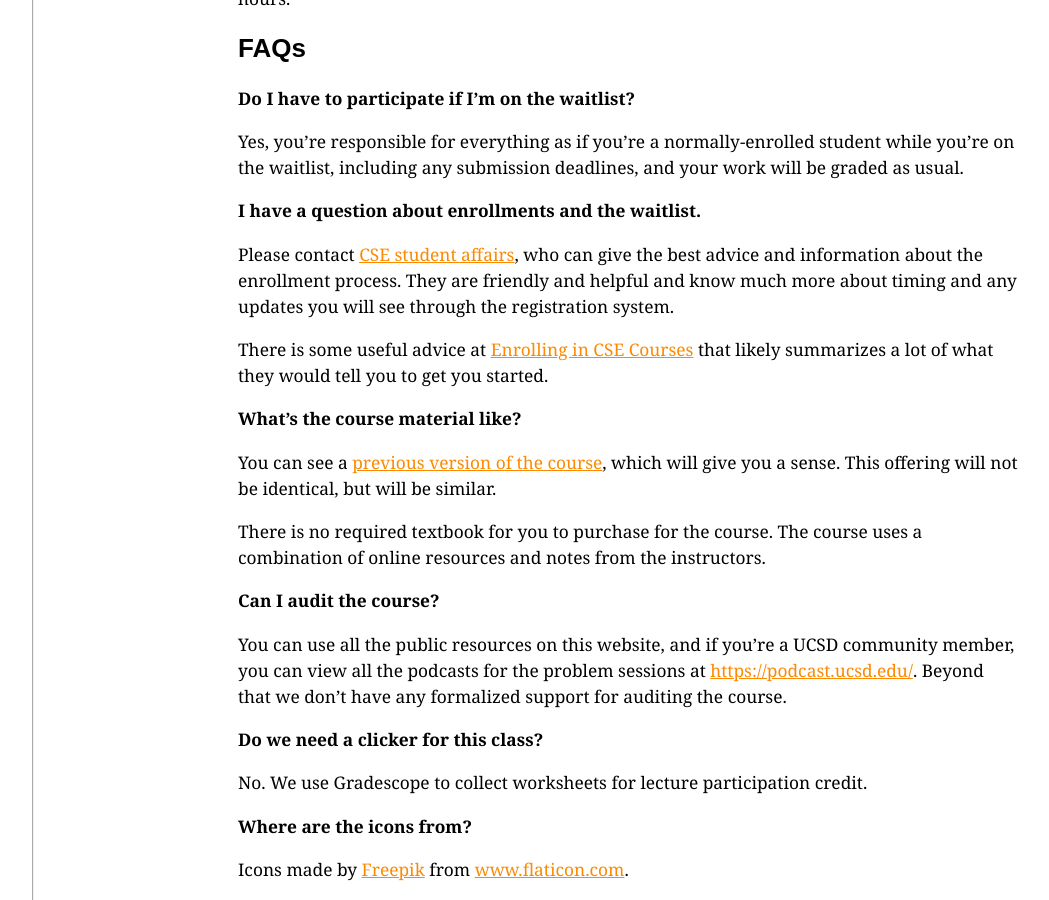
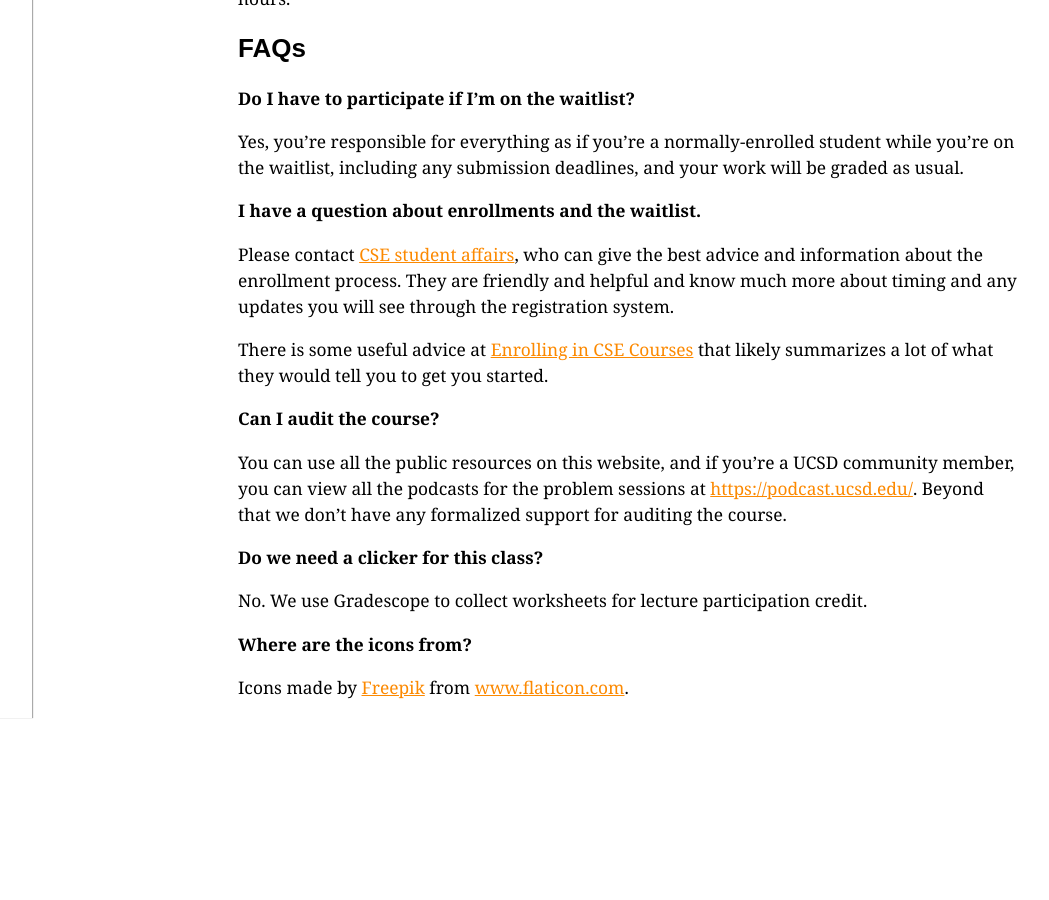
Before and after one commit to ucsd-cse8a-sp24/ucsd-cse8a-sp24.github.io, a Jekyll site: the page built from staff-and-help.md, in a window 1280 px wide and 900 px high, scrolled down 1342 px. Shown: the whole window, without its empty margins (56-1105 px from the left). Built offline with Jekyll 4.4.1, drawn with Linux system fonts in a browser that asks for light colours; after the commit the page ends 2060 px from its top, so only the background shows below that; some of the changed text lies outside the part shown.

Commit message:
Update staff-and-help.md

```diff
--- a/staff-and-help.md
+++ b/staff-and-help.md
@@ -11,7 +11,9 @@
 Quick links:
 
 - [Course FAQs (includes waitlist FAQs)](#faq)
-- Piazza Message Board: [https://piazza.com/ucsd/spring2024/cse12_sp24_b00/home](https://piazza.com/ucsd/spring2024/cse12_sp24_b00/home){:target="_blank"}
+- Piazza Message Board: [https://piazza.com/ucsd/spring2024/cse8a_sp24_a00/home
+](https://piazza.com/ucsd/spring2024/cse8a_sp24_a00/home
+){:target="_blank"}
 - Lab queue (autograder) for in person help: [https://autograder.ucsd.edu](https://autograder.ucsd.edu){:target="_blank"}
 - Tutoring Procedures: [https://docs.google.com/document/d/1mnOIYC6XQ6J0OWPsuMIWT5I6KG6Zy_I6n_0oqxIA9rs/edit?usp=sharing](https://docs.google.com/document/d/1mnOIYC6XQ6J0OWPsuMIWT5I6KG6Zy_I6n_0oqxIA9rs/edit?usp=sharing){:target="_blank"}
 - Map link for CSE building lab entrance: [https://goo.gl/maps/Zps77SRmNapKfkbC9](https://goo.gl/maps/Zps77SRmNapKfkbC9){:target="_blank"}
@@ -27,9 +29,7 @@
 ## Message Board Questions
 
 You can post questions on our Piazza message board at any time:
-[https://piazza.com/ucsd/spring2024/cse12_sp24_b00/home
-](https://piazza.com/ucsd/spring2024/cse12_sp24_b00/home
-){:target="_blank"}
+[https://piazza.com/ucsd/spring2024/cse8a_sp24_a00/home](https://piazza.com/ucsd/spring2024/cse8a_sp24_a00/home){:target="_blank"}
 
 The message board is a good place for questions about something that was
 confusing in class, in videos, in the book, or generally about course content.
@@ -77,14 +77,6 @@
 Courses](https://cse.ucsd.edu/undergraduate/courses/enrolling-cse-courses){:target="_blank"} that
 likely summarizes a lot of what they would tell you to get you started.
 
-**What's the course material like?**
-
-You can see a [previous version of the
-course](https://ucsd-cse12-sp23.github.io/){:target="_blank"}, which will give you a sense. This
-offering will not be identical, but will be similar.
-
-There is no required textbook for you to purchase for the course. The course uses a combination of online resources and notes from the instructors.
-
 **Can I audit the course?**
 
 You can use all the public resources on this website, and if you're a UCSD
```
